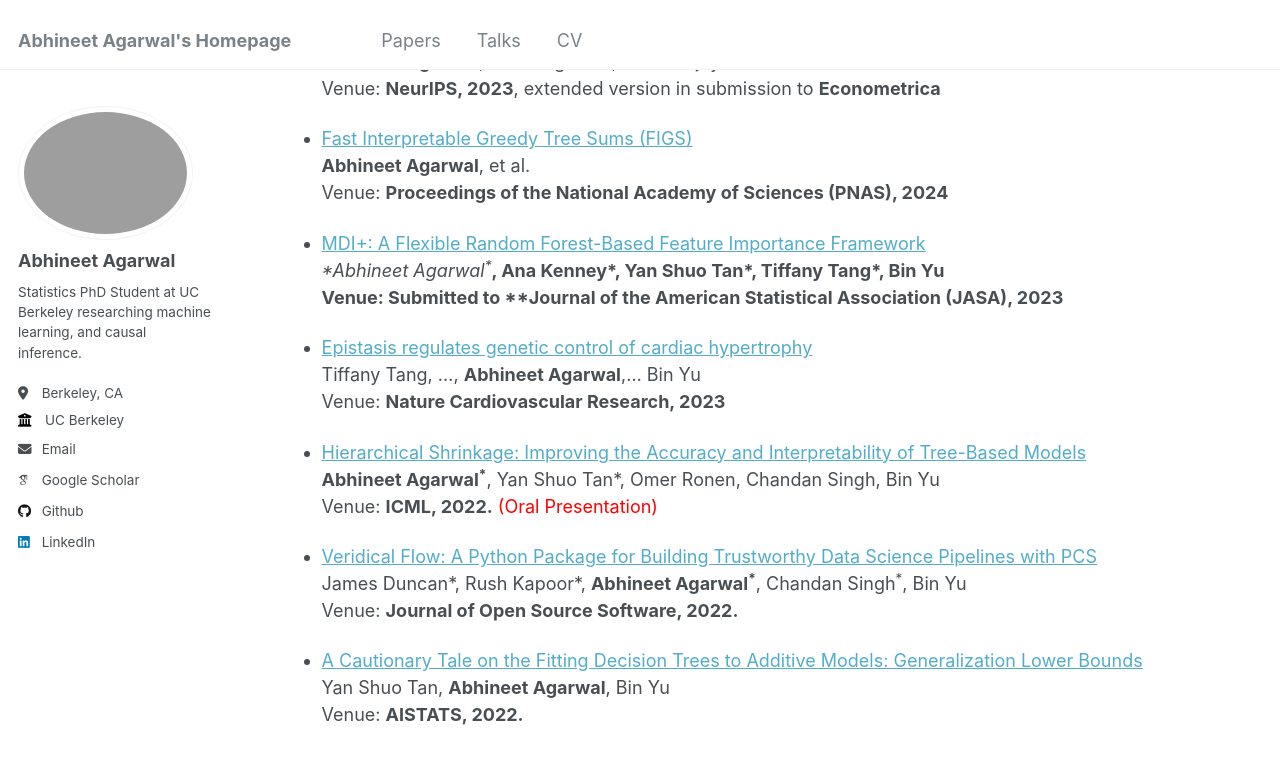
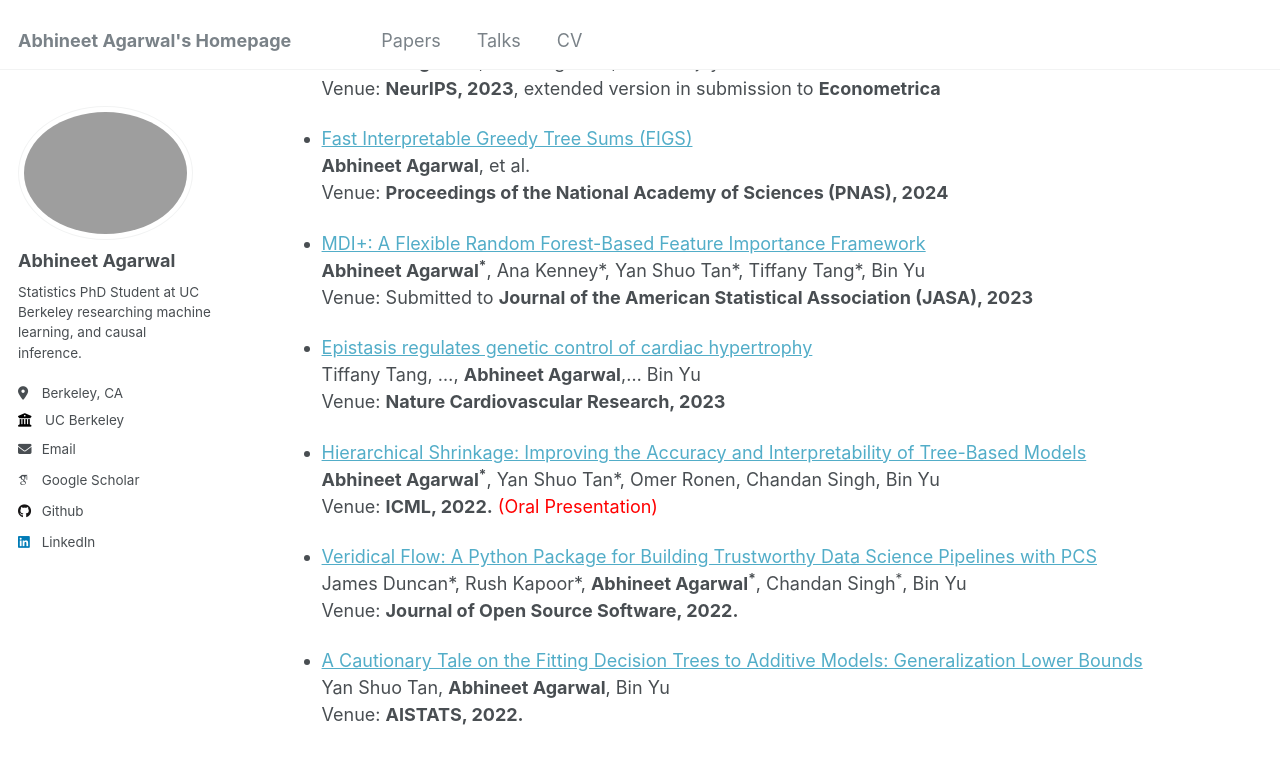
Before and after one commit to aagarwal1996/aagarwal1996.github.io, a Jekyll site: the page built from _pages/publications.md, in a window 1280 px wide and 900 px high, scrolled down 598 px. Shown: the top 764 px of the window. Built offline with Jekyll 4.4.1, drawn with Linux system fonts in a browser that asks for light colours; some web fonts are replaced.

```diff
--- a/_pages/publications.md
+++ b/_pages/publications.md
@@ -31,7 +31,7 @@ Justin Kang\*, Landon Butler\*, **Abhineet Agarwal<sup>*</sup>**, Yigit Efe Ergi
   Venue: **Proceedings of the National Academy of Sciences (PNAS), 2024**
 
 * [MDI+: A Flexible Random Forest-Based Feature Importance Framework](https://arxiv.org/abs/2307.01932)<br>
-  **Abhineet Agarwal<sup>*</sup>***, Ana Kenney\*, Yan Shuo Tan\*, Tiffany Tang\*, Bin Yu \
+  **Abhineet Agarwal<sup>*</sup>**, Ana Kenney\*, Yan Shuo Tan\*, Tiffany Tang\*, Bin Yu \
   Venue: Submitted to **Journal of the American Statistical Association (JASA), 2023**
 
 * [Epistasis regulates genetic control of cardiac hypertrophy](https://www.ncbi.nlm.nih.gov/pmc/articles/PMC10659487/)<br>
```
